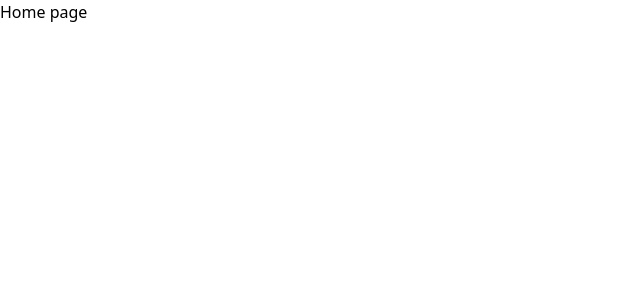
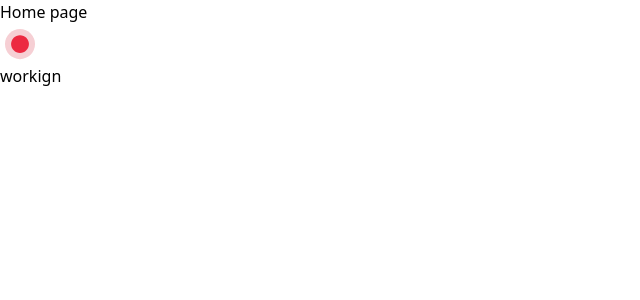
Before and after one commit to wilfcs/LiveCodeX, a Next.js app in the folder frontend/: page / in a window 1280 px wide. Shown: the top 300 px of the page, without its empty margins (0-640 px from the left). Built offline with nearby package versions, Linux system fonts and the light colour scheme.

Commit message:
Lottie animation added

```diff
--- a/frontend/package.json
+++ b/frontend/package.json
@@ -12,6 +12,8 @@
     "axios": "^1.3.4",
     "eslint": "8.36.0",
     "eslint-config-next": "13.2.4",
+    "lottie": "^0.0.1",
+    "lottie-react": "^2.4.0",
     "moment": "^2.29.4",
     "next": "13.2.4",
     "react": "18.2.0",
--- a/frontend/pages/index.js
+++ b/frontend/pages/index.js
@@ -1,6 +1,8 @@
 import Head from 'next/head'
 import { Inter } from 'next/font/google'
-// import icon from "../public/favicon.ico"
+import Logo from "../public/LiveCodeX logo red.json";
+import Lottie from "lottie-react";
+
 
 
 const inter = Inter({ subsets: ['latin'] })
@@ -17,12 +19,34 @@ export default function Home() {
           content="Online code compiler that can be used by interviewers to evaluate the interviewee's performance. It shows code written by interviewee to the interviewer in real time. Interviewer simply can make a room and send the code to the interviewee so they can join the room and write thier codes and compile them"
         />
         <meta name="viewport" content="width=device-width, initial-scale=1" />
-        <link rel="apple-touch-icon" sizes="180x180" href="/apple-touch-icon.png"/>
-<link rel="icon" type="image/png" sizes="32x32" href="/favicon-32x32.png"/>
-<link rel="icon" type="image/png" sizes="16x16" href="/favicon-16x16.png"/>
-<link rel="manifest" href="/site.webmanifest"/>
+        <link
+          rel="apple-touch-icon"
+          sizes="180x180"
+          href="/apple-touch-icon.png"
+        />
+        <link
+          rel="icon"
+          type="image/png"
+          sizes="32x32"
+          href="/favicon-32x32.png"
+        />
+        <link
+          rel="icon"
+          type="image/png"
+          sizes="16x16"
+          href="/favicon-16x16.png"
+        />
+        <link rel="manifest" href="/site.webmanifest" />
       </Head>
-      <main>Home page</main>
+      <main>
+        <>
+          <h1>Home page</h1>
+          <div className='w-10'>
+          <Lottie loop={true} animationData={Logo} height={100} width={100} />
+          </div>
+          <h1>workign</h1>
+        </>
+      </main>
     </>
   );
 }
```
Also changed, not shown: 1 other file (tests, documents, lock files or other folders).
